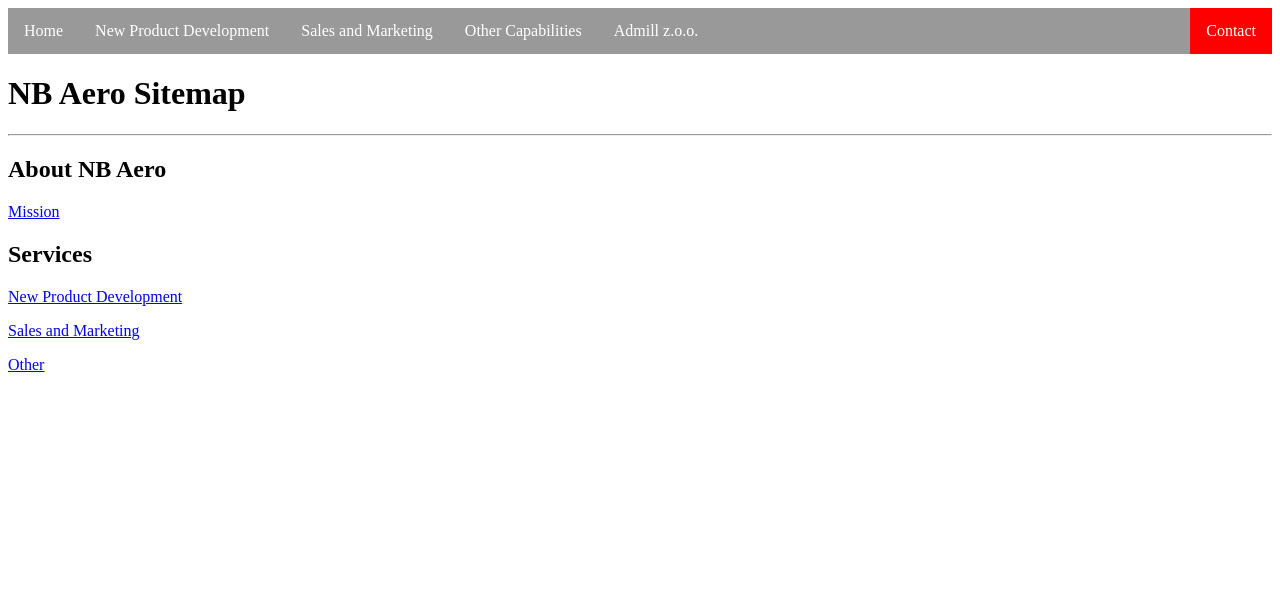
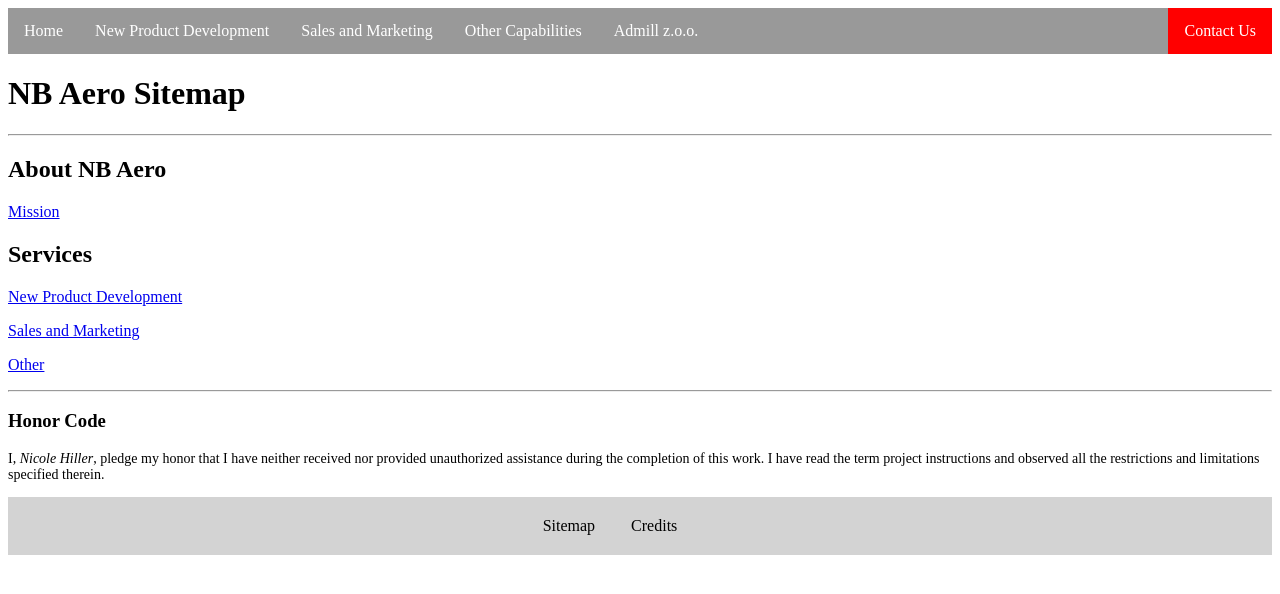
Before and after one commit to nhiller1/Project-Repository, a plain HTML site: page sitemap.html in a window 1280 px wide. Drawn offline with Linux system fonts and the light colour scheme.

Commit message:
Update sitemap.html
v2.0

```diff
--- a/sitemap.html
+++ b/sitemap.html
@@ -1,9 +1,10 @@
 <!DOCTYPE html>
 <html lang="en">
   <head>
-    <meta charset="UTF-8">
-    <meta name="viewport" content="width=device-width, initial-scale=1.0">
+    <meta charset="UTF-8" />
+    <meta name="viewport" content="width=device-width, initial-scale=1.0" />
     <title>Sitemap</title>
+    <link rel="icon" type="image/png" sizes="32x32" href="favicon-32x32.png" />
     <style>
       .top {
         list-style-type: none;
@@ -12,7 +13,8 @@
         overflow: hidden;
         background-color: #999999;
       }
-        .tab, #about {
+      .tab,
+      #about {
         float: left;
       }
       li a {
@@ -34,22 +36,49 @@
       #about {
         float: right;
       }
+      #honor {
+        font-size: 14px;
+      }
+      .sitemap {
+        color: black;
+        display: inline;
+      }
+      .bottom {
+        background: lightgrey;
+        padding-bottom: 20px;
+        padding-top: 20px;
+        padding-right: 100px;
+        text-decoration: none;
+        list-style-type: none;
+        margin: 0px;
+        text-align: center;
+      }
+      .sitemap a:hover:not(.active) {
+        color: red;
+      }
+      #credits {
+        float: right;
+      }
     </style>
   </head>
   <body>
     <div id="nav">
       <ul class="top">
         <li class="tab"><a href="index.html">Home</a></li>
-            <li class="tab"><a href="development.html">New Product Development</a></li>
-            <li class="tab"><a href="salesandmarketing.html">Sales and Marketing</a></li>
+        <li class="tab">
+          <a href="development.html">New Product Development</a>
+        </li>
+        <li class="tab">
+          <a href="salesandmarketing.html">Sales and Marketing</a>
+        </li>
         <li class="tab"><a href="usoffice.html">Other Capabilities</a></li>
         <li class="tab"><a href="admillpoland.html">Admill z.o.o.</a></li>
-            <li id="about"><a class = "active" href="contact.html">Contact</a></li>
+        <li id="about"><a class="active" href="contact.html">Contact Us</a></li>
       </ul>
     </div>
 
     <h1>NB Aero Sitemap</h1>
-    <hr>
+    <hr />
     <h2>About NB Aero</h2>
     <a href="index.html">Mission</a>
 
@@ -58,7 +87,24 @@
     <p><a href="salesandmarketing.html">Sales and Marketing</a></p>
     <p><a href="usoffice.html">Other</a></p>
 
+    <hr />
+    <h3>Honor Code</h3>
+    <p id="honor">
+      I, <i>Nicole Hiller</i>, pledge my honor that I have neither received nor
+      provided unauthorized assistance during the completion of this work. I
+      have read the term project instructions and observed all the restrictions
+      and limitations specified therein.
+    </p>
 
-
+    <div class="bottomnav">
+      <ul class="bottom">
+        <li class="sitemap">
+          <a class="sitemap" href="sitemap.html">Sitemap</a>
+        </li>
+        <li class="sitemap">
+          <a class="sitemap" href="credits.html">Credits</a>
+        </li>
+      </ul>
+    </div>
   </body>
 </html>
```
Lines whose indentation alone changed are shown as unchanged.
